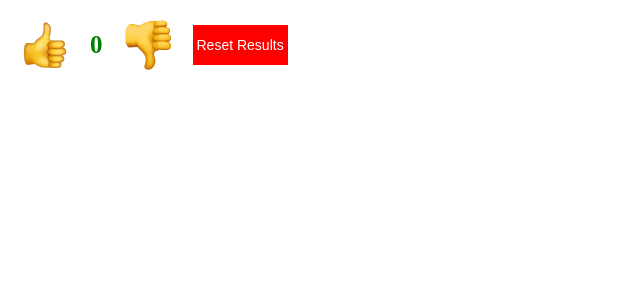
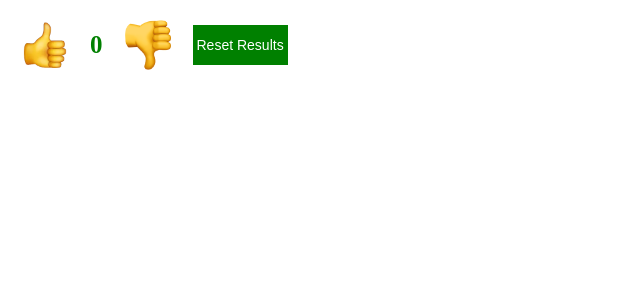
Before and after one commit to derkach2288/react-typescript, a React (Create React App) app: page / in a window 1280 px wide. Shown: the top 300 px of the page, without its empty margins (0-640 px from the left). Built offline with nearby package versions, Linux system fonts and the light colour scheme.

Commit message:
add color button if count != 0

```diff
--- a/src/components/Button/Button.tsx
+++ b/src/components/Button/Button.tsx
@@ -6,11 +6,12 @@ interface ButtonProps {
   name: string;
   type?: ButtonType;
   onClick: () => void;
+  className?: string;
 }
 
-function Button({ name, type = "button", onClick }: ButtonProps) {
+function Button({ name, type = "button", onClick, className }: ButtonProps) {
   return (
-    <button className="button-component" onClick={onClick} type={type}>
+    <button className={`button-component ${className}`} onClick={onClick} type={type}>
       {name}
     </button>
   );
--- a/src/components/Button/styles.css
+++ b/src/components/Button/styles.css
@@ -5,7 +5,7 @@
   padding: 4px;
   outline: none;
   cursor: pointer;
-  background-color: red;
+  background-color: green;
   color: white;
   font-size: 14px;
   border: none;
--- a/src/homeworks/Homework21/Homework21.tsx
+++ b/src/homeworks/Homework21/Homework21.tsx
@@ -34,7 +34,7 @@ function Homework21() {
           alt="icon-like"
         />
         <div className="btn">
-          <Button name="Reset Results" onClick={resetCount} />
+          <Button name="Reset Results" onClick={resetCount} className={count!==0 ? "red-btn" : ""}/>
         </div>
       </div>
     </div>
--- a/src/homeworks/Homework21/styles.css
+++ b/src/homeworks/Homework21/styles.css
@@ -37,3 +37,7 @@
 .red-text {
   color: red;
 }
+
+.red-btn.button-component {
+  background-color: red;
+}
```
